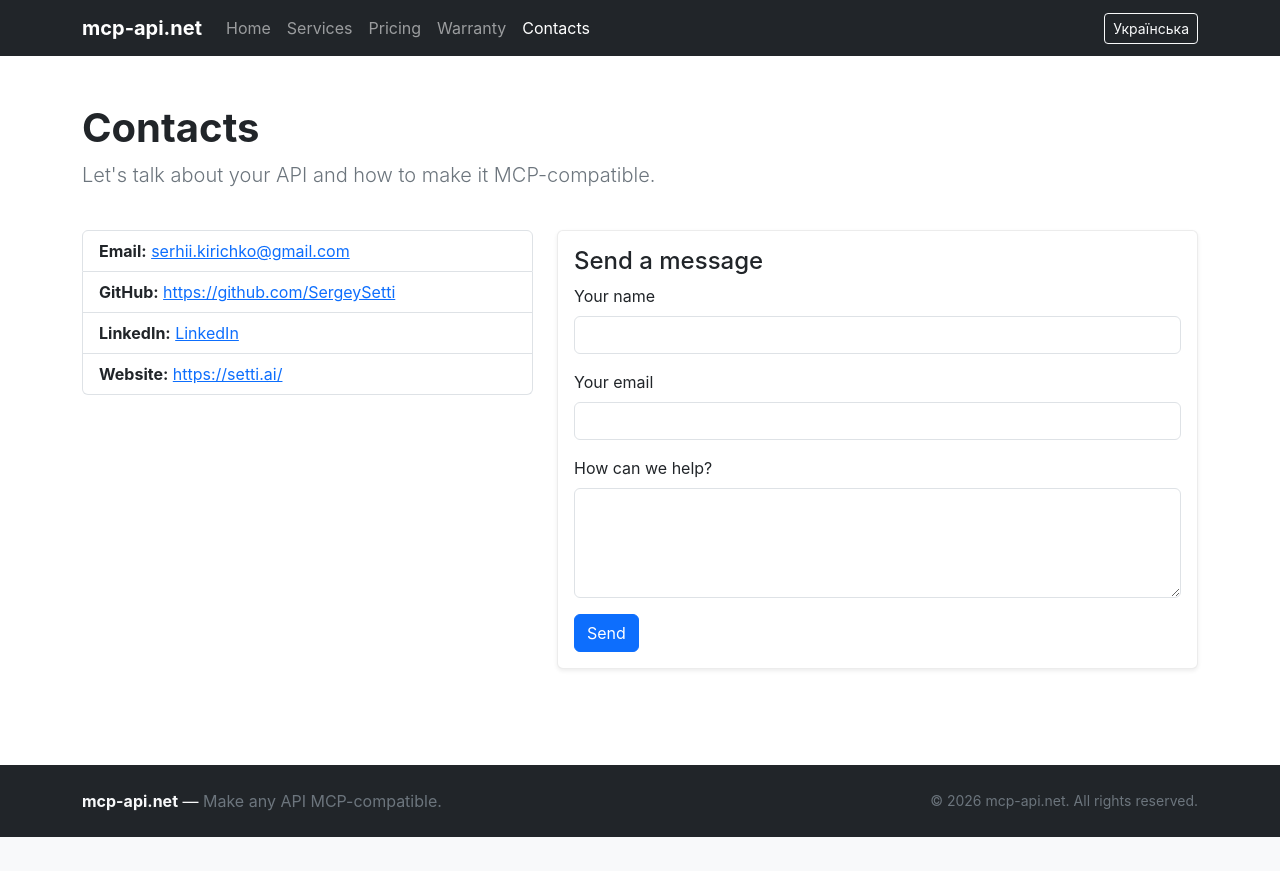
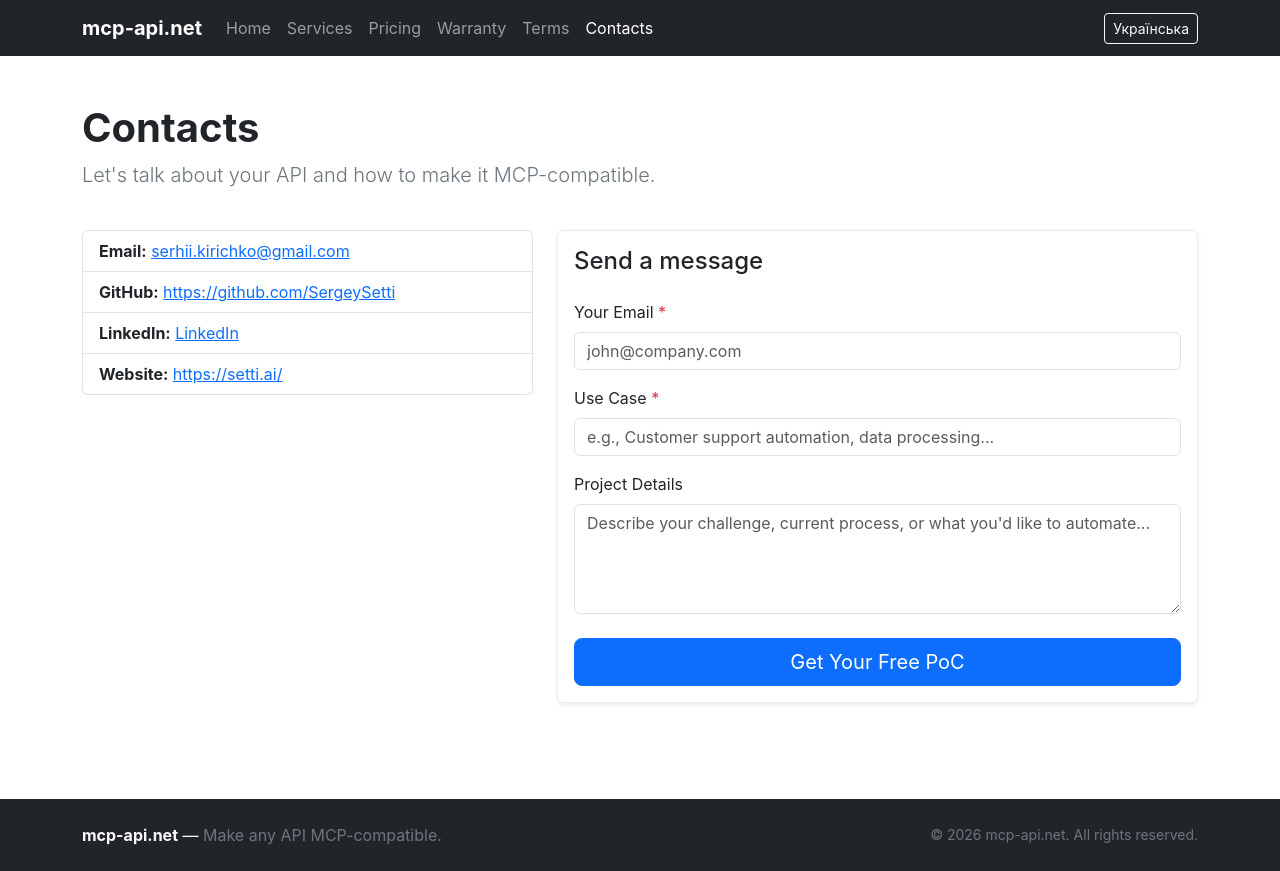
Before and after one commit to mcp-api-net/mcp-api.net, a FastAPI app: page /contacts in a window 1280 px wide. Before the commit the page ends 837 px from the top, so only its background shows below. Run offline with FastAPI, Linux system fonts and the light colour scheme.

Commit message:
Add Docker workflow for building and publishing to GHCR; update terms and contact forms

```diff
--- a/app/locales/strings.json
+++ b/app/locales/strings.json
@@ -8,6 +8,7 @@
     "nav_services": "Services",
     "nav_pricing": "Pricing",
     "nav_warranty": "Warranty",
+    "nav_terms": "Terms",
     "nav_contacts": "Contacts",
     "hero_title": "Turn any API into an MCP-ready service",
     "hero_subtitle": "Consulting, integration, support, and technical services that make your existing APIs fully compatible with the Model Context Protocol (MCP).",
@@ -69,13 +70,48 @@
     "contacts_linkedin": "LinkedIn",
     "contacts_website": "Website",
     "contacts_form_title": "Send a message",
-    "contacts_form_name": "Your name",
-    "contacts_form_email": "Your email",
-    "contacts_form_message": "How can we help?",
-    "contacts_form_submit": "Send",
+    "contacts_form_email": "Your Email",
+    "contacts_form_email_ph": "john@company.com",
+    "contacts_form_usecase": "Use Case",
+    "contacts_form_usecase_ph": "e.g., Customer support automation, data processing...",
+    "contacts_form_message": "Project Details",
+    "contacts_form_message_ph": "Describe your challenge, current process, or what you'd like to automate...",
+    "contacts_form_required": "required",
+    "contacts_form_submit": "Get Your Free PoC",
     "contacts_form_thanks": "Thank you — we'll reply within one business day.",
     "footer_rights": "All rights reserved.",
-    "footer_tagline": "Make any API MCP-compatible."
+    "footer_tagline": "Make any API MCP-compatible.",
+    "terms_title": "Terms of Service",
+    "terms_updated": "Last updated: 2026-05-17",
+    "terms_intro": "These Terms of Service (\"Terms\") govern your access to and use of the services provided by mcp-api.net (\"we\", \"us\", \"our\"). By engaging our services or using this website, you agree to these Terms.",
+    "terms_s1_title": "1. Services",
+    "terms_s1_text": "We provide consulting, integration, support, and managed hosting related to the Model Context Protocol (MCP). The exact scope of any engagement is defined in a separate written statement of work, proposal, or subscription agreement.",
+    "terms_s2_title": "2. Fees and Payment",
+    "terms_s2_text": "Fees are stated on the Pricing page or in your individual agreement. Per-project work is billed by milestone. Managed MCP SSE subscriptions are billed monthly in advance. All fees are exclusive of taxes, which you are responsible for. Late payments may result in suspension of services.",
+    "terms_s3_title": "3. Refunds and Warranty",
+    "terms_s3_text": "Our money-back warranty is described on the Warranty page and forms part of these Terms.",
+    "terms_s4_title": "4. Client Responsibilities",
+    "terms_s4_text": "You agree to provide timely access to systems, documentation, and decision-makers required to deliver the services. You are responsible for the legality of the data you process through our services and for maintaining your own credentials, API keys, and backups.",
+    "terms_s5_title": "5. Intellectual Property",
+    "terms_s5_text": "Upon full payment, you own the deliverables produced specifically for you under a project engagement, except for our pre-existing tools, libraries, and know-how, which we license to you on a non-exclusive, perpetual basis for use with those deliverables.",
+    "terms_s6_title": "6. Confidentiality",
+    "terms_s6_text": "Each party agrees to keep the other party's non-public information confidential and to use it only to perform under the agreement. This obligation survives termination for three (3) years.",
+    "terms_s7_title": "7. Acceptable Use",
+    "terms_s7_text": "You may not use our services to violate applicable law, infringe third-party rights, send spam, distribute malware, or run workloads that materially degrade the service for other customers.",
+    "terms_s8_title": "8. Service Levels",
+    "terms_s8_text": "Managed MCP SSE targets 99.9% monthly uptime. Service credits for missed targets are described in the Warranty. We may perform scheduled maintenance with reasonable prior notice.",
+    "terms_s9_title": "9. Disclaimer of Warranties",
+    "terms_s9_text": "Except as expressly stated in these Terms or the Warranty, services are provided \"as is\" without warranties of any kind, whether express or implied, including merchantability, fitness for a particular purpose, and non-infringement.",
+    "terms_s10_title": "10. Limitation of Liability",
+    "terms_s10_text": "To the maximum extent permitted by law, our aggregate liability arising out of or relating to the services will not exceed the fees you paid to us in the twelve (12) months preceding the event giving rise to the claim. Neither party is liable for indirect, incidental, special, consequential, or punitive damages.",
+    "terms_s11_title": "11. Termination",
+    "terms_s11_text": "Either party may terminate a subscription at the end of the current billing month. Project engagements may be terminated as set out in the relevant statement of work. Sections that by their nature should survive termination will survive.",
+    "terms_s12_title": "12. Changes to the Terms",
+    "terms_s12_text": "We may update these Terms from time to time. Material changes will be communicated by email or through this website at least 14 days before they take effect.",
+    "terms_s13_title": "13. Governing Law",
+    "terms_s13_text": "These Terms are governed by the laws of Ukraine, without regard to its conflict-of-laws rules. Any dispute will be resolved in the competent courts located in Ukraine, unless otherwise agreed in writing.",
+    "terms_s14_title": "14. Contact",
+    "terms_s14_text": "Questions about these Terms can be sent to serhii.kirichko@gmail.com."
   },
   "uk": {
     "lang_name": "Українська",
@@ -86,6 +122,7 @@
     "nav_services": "Послуги",
     "nav_pricing": "Тарифи",
     "nav_warranty": "Гарантія",
+    "nav_terms": "Умови",
     "nav_contacts": "Контакти",
     "hero_title": "Перетворимо будь-який API на MCP-сервіс",
     "hero_subtitle": "Консалтинг, інтеграція, підтримка та технічні послуги, щоб зробити ваш існуючий API повністю сумісним з Model Context Protocol (MCP).",
@@ -147,12 +184,47 @@
     "contacts_linkedin": "LinkedIn",
     "contacts_website": "Сайт",
     "contacts_form_title": "Надіслати повідомлення",
-    "contacts_form_name": "Ваше ім'я",
     "contacts_form_email": "Ваш email",
-    "contacts_form_message": "Чим ми можемо допомогти?",
-    "contacts_form_submit": "Надіслати",
+    "contacts_form_email_ph": "john@company.com",
+    "contacts_form_usecase": "Сценарій використання",
+    "contacts_form_usecase_ph": "напр., автоматизація підтримки клієнтів, обробка даних...",
+    "contacts_form_message": "Деталі проєкту",
+    "contacts_form_message_ph": "Опишіть ваш виклик, поточний процес або що саме хочете автоматизувати...",
+    "contacts_form_required": "обов'язково",
+    "contacts_form_submit": "Отримати безкоштовний PoC",
     "contacts_form_thanks": "Дякуємо — ми відповімо протягом одного робочого дня.",
     "footer_rights": "Усі права застережено.",
-    "footer_tagline": "Зробіть будь-який API MCP-сумісним."
+    "footer_tagline": "Зробіть будь-який API MCP-сумісним.",
+    "terms_title": "Умови надання послуг",
+    "terms_updated": "Останнє оновлення: 2026-05-17",
+    "terms_intro": "Ці Умови надання послуг (\"Умови\") регулюють доступ і користування послугами, що надає mcp-api.net (\"ми\", \"нас\", \"наш\"). Замовляючи наші послуги або користуючись цим сайтом, ви погоджуєтесь із цими Умовами.",
+    "terms_s1_title": "1. Послуги",
+    "terms_s1_text": "Ми надаємо консалтинг, інтеграцію, підтримку та керований хостинг навколо Model Context Protocol (MCP). Точний обсяг кожного замовлення визначається окремим письмовим завданням, пропозицією або договором підписки.",
+    "terms_s2_title": "2. Оплата та тарифи",
+    "terms_s2_text": "Ціни вказані на сторінці Тарифів або в окремому договорі. Проєктні роботи оплачуються поетапно. Підписка на керований MCP SSE оплачується щомісяця наперед. Усі ціни не включають податки, які сплачує клієнт. У разі прострочення оплати ми можемо призупинити послуги.",
+    "terms_s3_title": "3. Повернення коштів і гарантія",
+    "terms_s3_text": "Наша гарантія повернення коштів описана на сторінці Гарантія та є невід'ємною частиною цих Умов.",
+    "terms_s4_title": "4. Обов'язки клієнта",
+    "terms_s4_text": "Ви зобов'язуєтесь вчасно надавати доступ до систем, документації та відповідальних осіб, необхідних для виконання послуг. Ви відповідаєте за законність даних, що оброблюються через наші сервіси, а також за зберігання власних облікових даних, ключів API та резервних копій.",
+    "terms_s5_title": "5. Інтелектуальна власність",
+    "terms_s5_text": "Після повної оплати ви отримуєте права на результати, створені спеціально для вас у межах проєкту, окрім наших попередніх інструментів, бібліотек і ноу-хау, які ми ліцензуємо вам на невиключній безстроковій основі для використання разом з такими результатами.",
+    "terms_s6_title": "6. Конфіденційність",
+    "terms_s6_text": "Кожна сторона зобов'язується зберігати конфіденційність непублічної інформації іншої сторони та використовувати її лише для виконання договору. Зобов'язання діє протягом трьох (3) років після припинення співпраці.",
+    "terms_s7_title": "7. Допустиме використання",
+    "terms_s7_text": "Ви не маєте права використовувати наші послуги для порушення законодавства, прав третіх осіб, розсилки спаму, поширення шкідливого ПЗ або запуску навантаження, що суттєво погіршує сервіс для інших клієнтів.",
+    "terms_s8_title": "8. Рівень сервісу",
+    "terms_s8_text": "Цільовий аптайм керованого MCP SSE становить 99.9% на місяць. Сервісні кредити за недосягнення цілей описані в Гарантії. Планове обслуговування проводиться з попереднім розумним повідомленням.",
+    "terms_s9_title": "9. Відмова від гарантій",
+    "terms_s9_text": "За винятком прямо передбаченого в цих Умовах або в Гарантії, послуги надаються \"як є\" без будь-яких прямих чи непрямих гарантій, включно з придатністю до продажу, відповідністю меті та непорушенням прав.",
+    "terms_s10_title": "10. Обмеження відповідальності",
+    "terms_s10_text": "У максимальних межах, дозволених законом, наша сукупна відповідальність, що виникає з цих послуг, не перевищить суми, сплаченої вами за дванадцять (12) місяців, що передували події, яка стала підставою для претензії. Жодна зі сторін не несе відповідальності за непрямі, побічні, спеціальні, наслідкові або штрафні збитки.",
+    "terms_s11_title": "11. Припинення",
+    "terms_s11_text": "Будь-яка зі сторін може припинити підписку наприкінці поточного оплаченого місяця. Проєктні замовлення можуть бути припинені відповідно до умов конкретного завдання. Положення, які за своєю суттю мають діяти й далі, зберігають силу після припинення.",
+    "terms_s12_title": "12. Зміни до Умов",
+    "terms_s12_text": "Ми можемо час від часу оновлювати ці Умови. Про суттєві зміни ми повідомлятимемо електронною поштою або на сайті щонайменше за 14 днів до набрання чинності.",
+    "terms_s13_title": "13. Застосовне право",
+    "terms_s13_text": "Ці Умови регулюються правом України без урахування колізійних норм. Будь-які спори вирішуються у компетентних судах України, якщо інше не погоджено письмово.",
+    "terms_s14_title": "14. Контакти",
+    "terms_s14_text": "Питання щодо цих Умов надсилайте на serhii.kirichko@gmail.com."
   }
 }
--- a/app/main.py
+++ b/app/main.py
@@ -78,6 +78,11 @@ async def warranty(request: Request):
     return render(request, "warranty.html", "warranty")
 
 
+@app.get("/terms", response_class=HTMLResponse)
+async def terms(request: Request):
+    return render(request, "terms.html", "terms")
+
+
 @app.get("/contacts", response_class=HTMLResponse)
 async def contacts(request: Request):
     return render(request, "contacts.html", "contacts")
--- a/app/templates/base.html
+++ b/app/templates/base.html
@@ -20,6 +20,7 @@
           <li class="nav-item"><a class="nav-link {% if page=='services' %}active{% endif %}" href="/services">{{ t.nav_services }}</a></li>
           <li class="nav-item"><a class="nav-link {% if page=='pricing' %}active{% endif %}" href="/pricing">{{ t.nav_pricing }}</a></li>
           <li class="nav-item"><a class="nav-link {% if page=='warranty' %}active{% endif %}" href="/warranty">{{ t.nav_warranty }}</a></li>
+          <li class="nav-item"><a class="nav-link {% if page=='terms' %}active{% endif %}" href="/terms">{{ t.nav_terms }}</a></li>
           <li class="nav-item"><a class="nav-link {% if page=='contacts' %}active{% endif %}" href="/contacts">{{ t.nav_contacts }}</a></li>
         </ul>
         <a class="btn btn-outline-light btn-sm" href="/set-lang/{{ other_lang }}">{{ t.lang_switch_to }}</a>
--- a/app/templates/contacts.html
+++ b/app/templates/contacts.html
@@ -31,23 +31,36 @@
         <div class="card shadow-sm">
           <div class="card-body">
             <h4 class="card-title">{{ t.contacts_form_title }}</h4>
-            {% if sent %}
-              <div class="alert alert-success">{{ t.contacts_form_thanks }}</div>
-            {% endif %}
-            <form method="post" action="/contacts">
-              <div class="mb-3">
-                <label class="form-label">{{ t.contacts_form_name }}</label>
-                <input name="name" type="text" class="form-control" required>
-              </div>
-              <div class="mb-3">
-                <label class="form-label">{{ t.contacts_form_email }}</label>
-                <input name="email" type="email" class="form-control" required>
-              </div>
-              <div class="mb-3">
-                <label class="form-label">{{ t.contacts_form_message }}</label>
-                <textarea name="message" rows="4" class="form-control" required></textarea>
-              </div>
-              <button type="submit" class="btn btn-primary">{{ t.contacts_form_submit }}</button>
+            <form action="https://formspree.io/f/xldwaevw" method="POST" class="pt-3">
+              <fieldset>
+                <div class="mb-3">
+                  <label for="email" class="form-label">
+                    {{ t.contacts_form_email }} <span class="text-danger" aria-label="{{ t.contacts_form_required }}">*</span>
+                  </label>
+                  <input type="email" name="email" id="email" class="form-control"
+                         placeholder="{{ t.contacts_form_email_ph }}" required>
+                </div>
+
+                <div class="mb-3">
+                  <label for="usecase" class="form-label">
+                    {{ t.contacts_form_usecase }} <span class="text-danger" aria-label="{{ t.contacts_form_required }}">*</span>
+                  </label>
+                  <input type="text" name="usecase" id="usecase" class="form-control"
+                         placeholder="{{ t.contacts_form_usecase_ph }}" required>
+                </div>
+
+                <div class="mb-4">
+                  <label for="message" class="form-label">{{ t.contacts_form_message }}</label>
+                  <textarea name="message" id="message" class="form-control" rows="4"
+                            placeholder="{{ t.contacts_form_message_ph }}"></textarea>
+                </div>
+
+                <input type="text" name="_gotcha" style="display:none">
+
+                <div class="d-grid">
+                  <button type="submit" class="btn btn-primary btn-lg">{{ t.contacts_form_submit }}</button>
+                </div>
+              </fieldset>
             </form>
           </div>
         </div>
```
Also changed, not shown: app/templates/terms.html (added, +15 -0 lines), .github/workflows/publish.yml (added), README.md, 3 other files.
